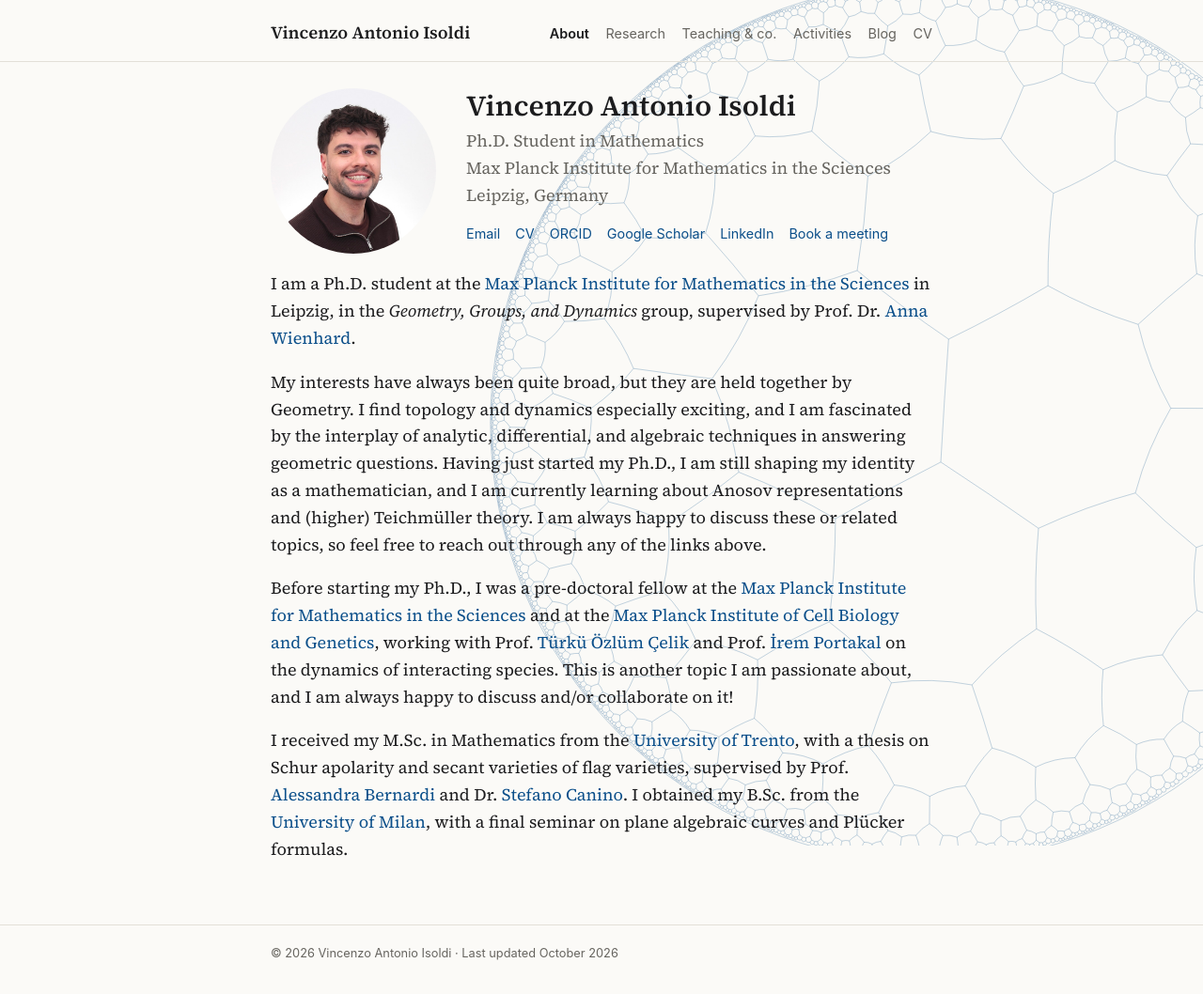
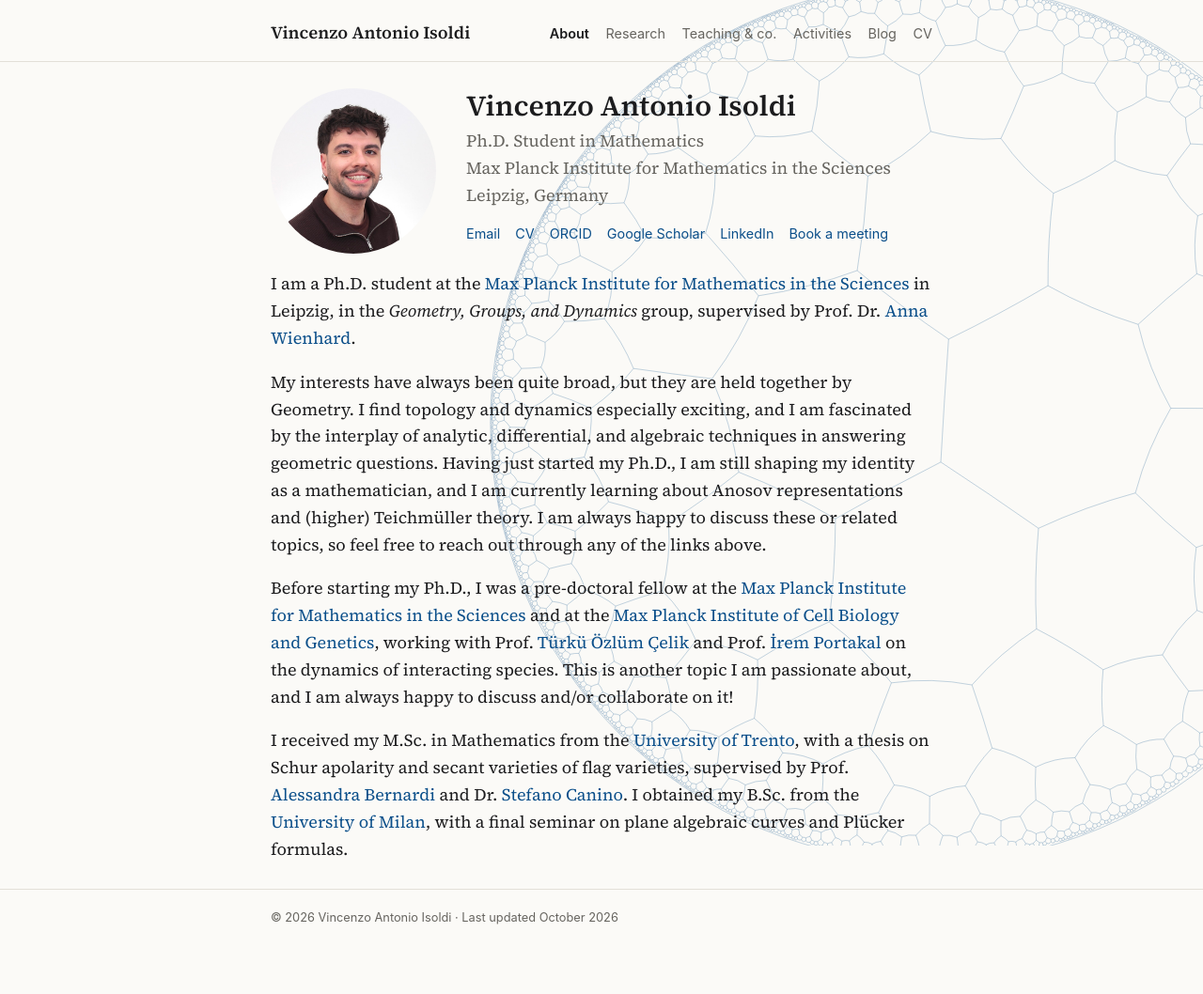
Before and after one commit to vincenzoisoldia/vincenzoisoldia.github.io, a Jekyll site: the page built from index.md, in a window 1280 px wide. Shown: the whole page at 94% size. Built offline with Jekyll 4.4.1, drawn with Linux system fonts in a browser that asks for light colours; after the commit the page ends 1020 px from its top, so only the background shows below that.

Commit message:
margin control (footer)

```diff
--- a/assets/css/style.css
+++ b/assets/css/style.css
@@ -131,7 +131,9 @@ code {
 .site-nav a:hover { color: var(--accent); text-decoration: none; }
 .site-nav a[aria-current="page"] { color: var(--text); font-weight: 600; }
 
-main.wrap { padding-top: 1.75rem; padding-bottom: 3rem; }
+main.wrap { padding-top: 1.75rem; padding-bottom: 1.75rem; }
+main.wrap > :last-child,
+main.wrap > :last-child > :last-child { margin-bottom: 0; }
 
 .site-footer {
   border-top: 1px solid var(--rule);
```
